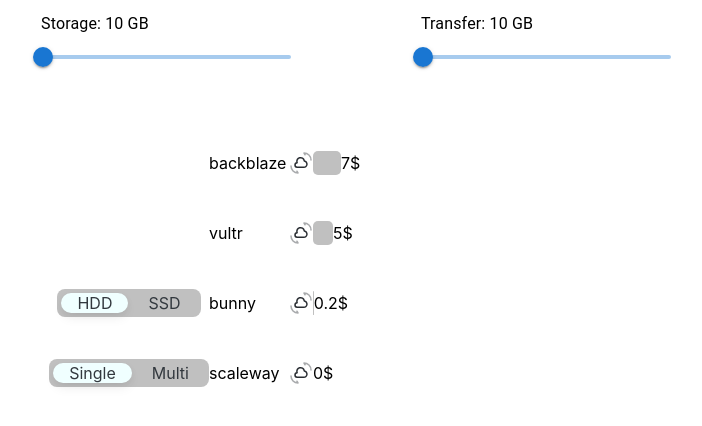
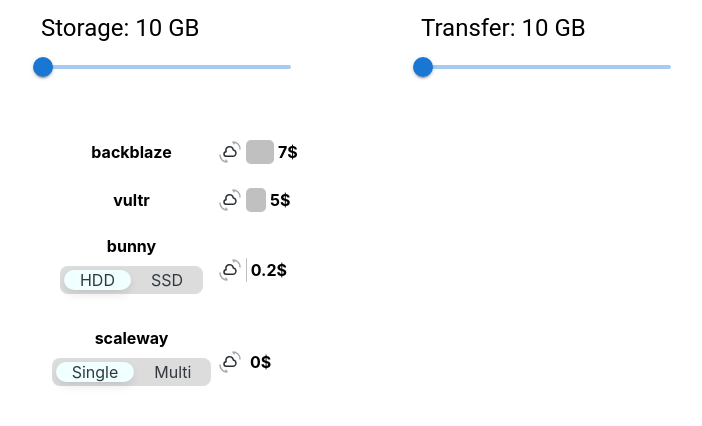
Before and after one commit to FoxCrush/react_ts_cloud_storage_calc, a React (Create React App) app: page / in a window 1280 px wide. Shown: the top 426 px of the page, without its empty margins (249-951 px from the left). Built offline with nearby package versions, Linux system fonts and the light colour scheme.

Commit message:
adjusted spacings, fonts, switch position

```diff
--- a/src/components/brands/multi-brand-component/brand.module.css
+++ b/src/components/brands/multi-brand-component/brand.module.css
@@ -8,12 +8,24 @@
   align-content: stretch;
   align-items: center;
 }
+.container > * {
+  margin-right: 0px;
+  margin-top: 4px;
+}
+.brandLabel{
+  text-align: center;
+}
 
 @media (min-width: 667px) {
   .container {
     flex-direction: row;
   }
+  .container > * {
+    margin-top: 0px;
+    margin-right: 4px;
+  }
   .brandLabel{
-    min-width: 80px;
+    min-width: 165px;
+
   }
 }
--- a/src/components/brands/multi-brand-component/brand.tsx
+++ b/src/components/brands/multi-brand-component/brand.tsx
@@ -111,12 +111,22 @@
   return (
     <>
       <div className={styles.container}>
-        <OptionPicker
-          togglingOption={togglingOption}
-          switchOptions={switchOptions}
-          switchChangedHandler={switchChangedHandler}
-        />
-        <span className={styles.brandLabel}>{brandName}</span>
+        <div
+          style={{
+            display: "flex",
+            flexDirection: "column",
+            justifyContent: "center",
+            alignContent: "center",
+            alignItems: "center",
+          }}
+        >
+          <h4 className={styles.brandLabel}>{brandName}</h4>
+          <OptionPicker
+            togglingOption={togglingOption}
+            switchOptions={switchOptions}
+            switchChangedHandler={switchChangedHandler}
+          />
+        </div>
         <img
           alt="cloud"
           src={cloudIcon}
@@ -127,9 +137,9 @@
         />
         <ColumnChart
           price={finalPrice}
-          color={finalPrice === bestPrice ? brandColor : 'silver'}
+          color={finalPrice === bestPrice ? brandColor : "silver"}
         />
-        <span style={{ textAlign:'center'}}>{finalPrice}$</span>
+        <h4 style={{ textAlign: "center" }}>{finalPrice}$</h4>
       </div>
     </>
   );
--- a/src/components/sliders/mui-sliders.tsx
+++ b/src/components/sliders/mui-sliders.tsx
@@ -38,7 +38,7 @@
   return (
     <div className={styles.container}>
       <Box sx={{ width: 250 }}>
-        <Typography id="non-linear-slider" gutterBottom>
+        <Typography variant="h5" id="non-linear-slider" gutterBottom>
           Storage: {valueLabelFormat(values.sliderStorageValue)}
         </Typography>
         <Slider
@@ -55,7 +55,7 @@
         />
       </Box>
       <Box sx={{ width: 250 }}>
-        <Typography id="non-linear-slider" gutterBottom>
+        <Typography  variant="h5" id="non-linear-slider" gutterBottom>
           Transfer: {valueLabelFormat(values.sliderTransferValue)}
         </Typography>
         <Slider
--- a/src/components/switch/radio-switch.jsx
+++ b/src/components/switch/radio-switch.jsx
@@ -15,7 +15,7 @@
     justifyContent: 'center',
     minWidth:viewSize.width > 677 ? '160px' : '85px',
     minHeight:'48px',
-    display: "flex",
+    display: viewSize.width > 677 && !togglingOption ? 'none' : 'flex',
     alignItems: "center",
     gap: 2,
   }
@@ -38,7 +38,7 @@
           alignItems: "center",
           padding: "4px",
           borderRadius: "md",
-          bgcolor: "silver",
+          bgcolor: "gainsboro",
           "--RadioGroup-gap": "4px",
           "--Radio-action-radius": "8px",
         }}
--- a/src/index.css
+++ b/src/index.css
@@ -7,8 +7,10 @@
   -webkit-font-smoothing: antialiased;
   -moz-osx-font-smoothing: grayscale;
 }
-
 code {
   font-family: source-code-pro, Menlo, Monaco, Consolas, 'Courier New',
     monospace;
 }
+h4,h5,h6 {
+  margin: 0;
+}
```
